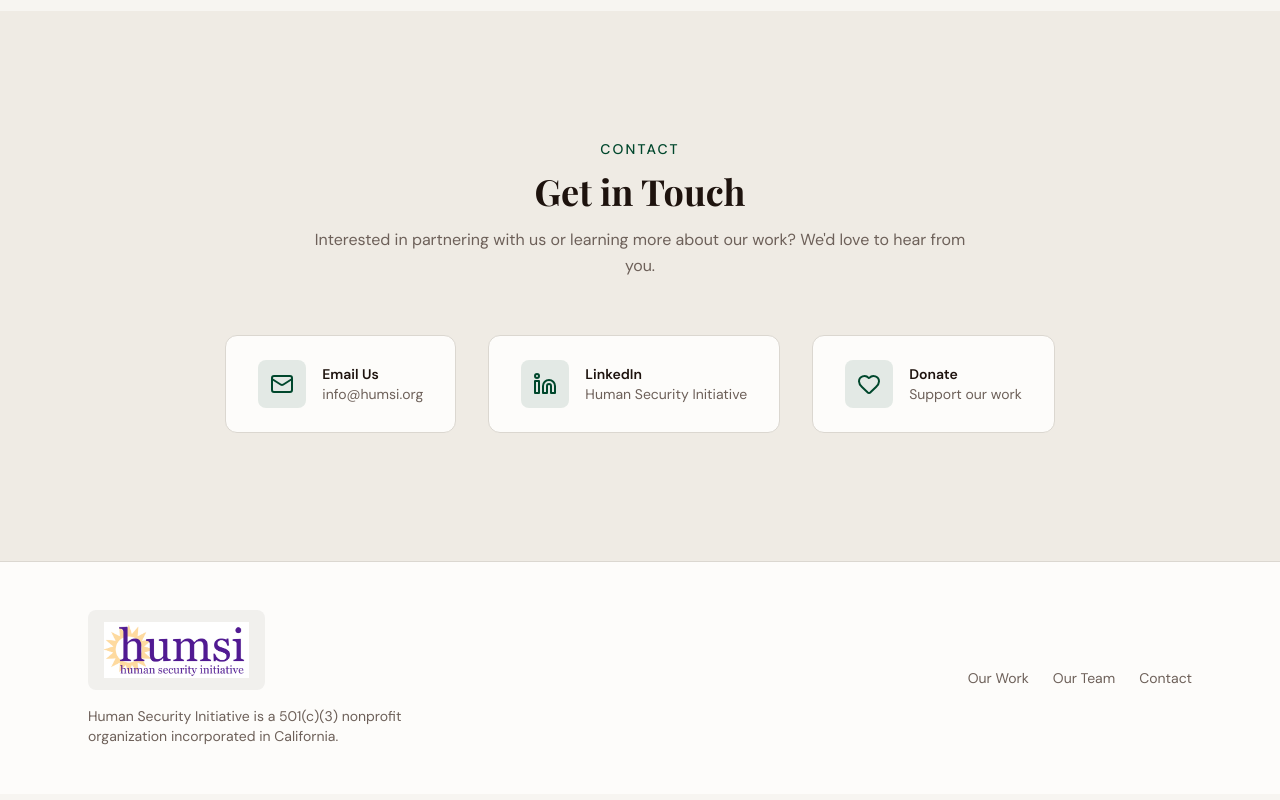
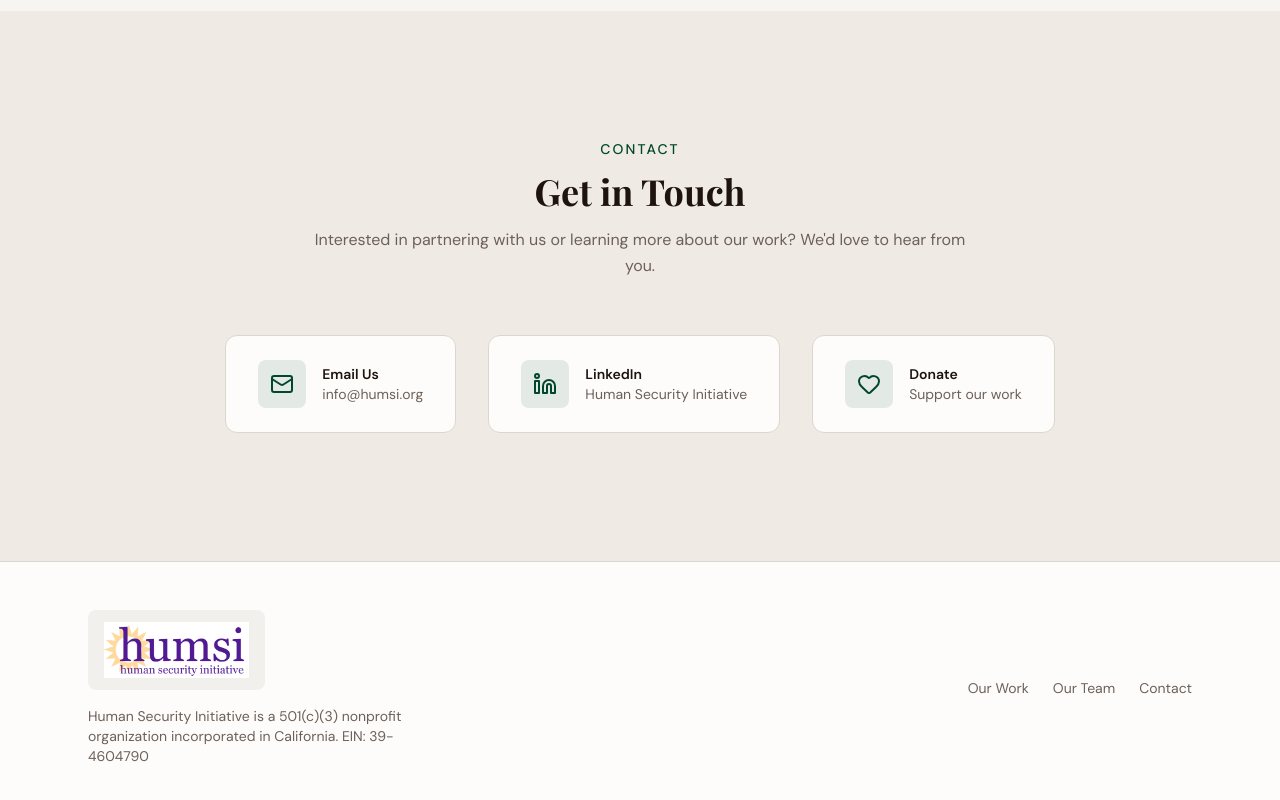
Before and after one commit to jneus14/humsi, a Next.js app: page / in a window 1280 px wide. Shown: the part 4931-5731 px from the top of the page. Built offline with nearby package versions, Linux system fonts and the light colour scheme; a web font is replaced by a local one.

Commit message:
Add EIN to footer
Co-Authored-By: Claude Fable 5 <noreply@anthropic.com>

```diff
--- a/components/site-footer.tsx
+++ b/components/site-footer.tsx
@@ -16,7 +16,7 @@ export function SiteFooter() {
           </div>
           <p className="max-w-xs text-sm text-muted-foreground">
             Human Security Initiative is a 501(c)(3) nonprofit organization
-            incorporated in California.
+            incorporated in California. EIN: 39-4604790
           </p>
         </div>
         <nav className="flex gap-6">
```
